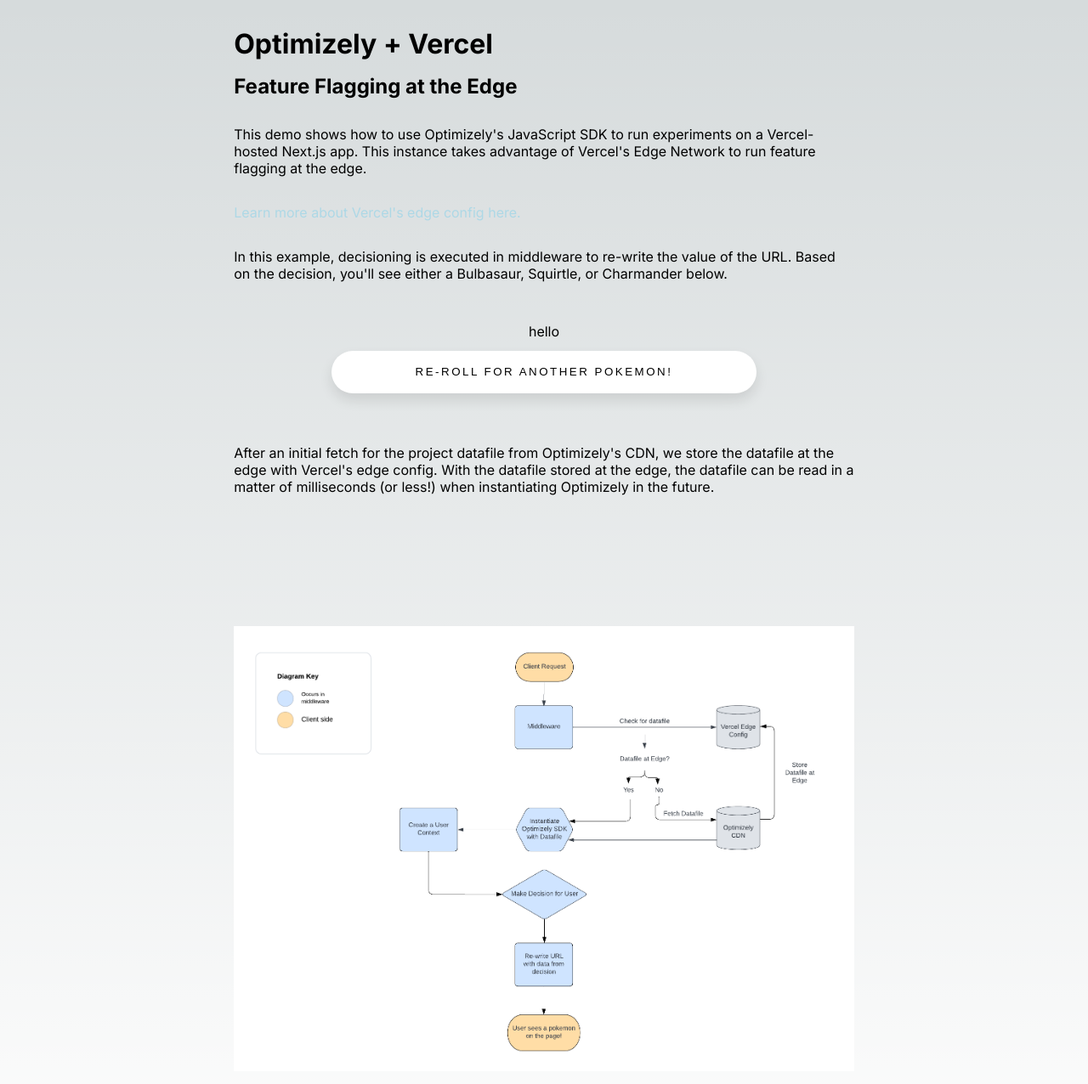
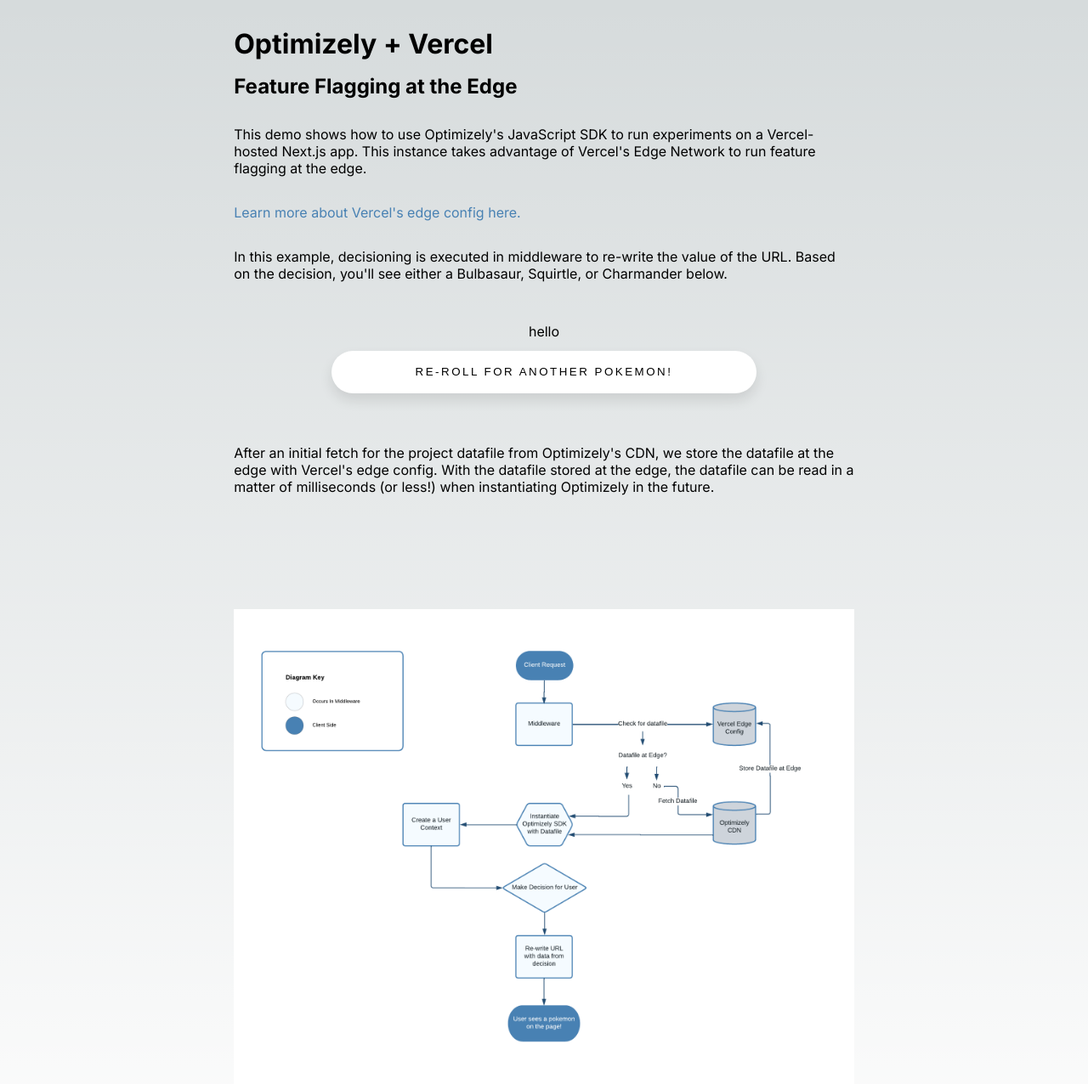
Before and after one commit to russell-loube-optimizely/nextjs-optimizely-edge, a Next.js app: page / in a window 1280 px wide. Shown: the top 1276 px of the page at 85% size. Built offline with nearby package versions, Linux system fonts and the light colour scheme; no server answers.

Commit message:
new diagram

```diff
--- a/src/components/about-this-demo-pt1.js
+++ b/src/components/about-this-demo-pt1.js
@@ -21,7 +21,7 @@
           This instance takes advantage of Vercel's Edge Network to run feature flagging at the edge.`}
         </p>
         <p>
-        <Link href='https://vercel.com/docs/storage/edge-config' style={{color: 'lightblue'}}>
+        <Link href='https://vercel.com/docs/storage/edge-config' style={{color: '#4881b3'}}>
           {`Learn more about Vercel's edge config here.`}
         </Link>
         </p>
--- a/src/components/about-this-demo-pt2.js
+++ b/src/components/about-this-demo-pt2.js
@@ -13,7 +13,7 @@
       </div>
       <div className={classes.diagram__container}>
         <Image
-          src='/diagram-architecture.png'
+          src='/diagram-optimizely-vercel.png'
           fill
           sizes="100vw, (max-width: 500px) 60vw"
           objectFit="contain"
```
Also changed, not shown: public/diagram-architecture.png (deleted), public/diagram-optimizely-vercel.png (added).
